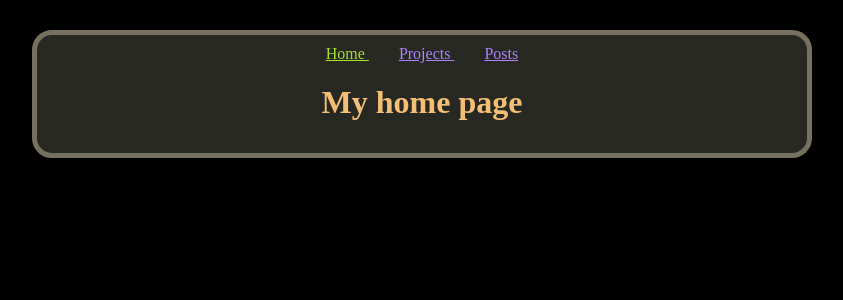
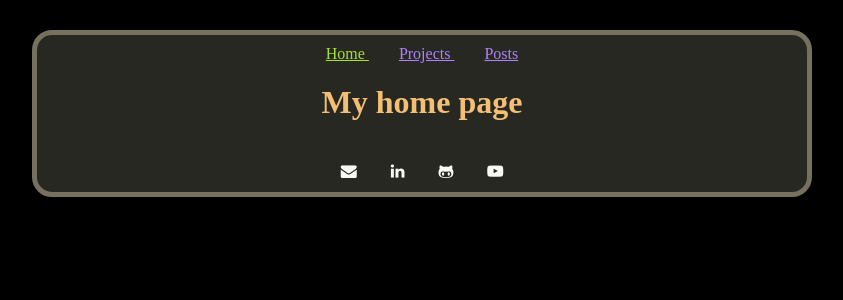
Before and after one commit to tristanbatchler/tbat.me, a Jekyll site: the page built from index.md, in a window 1280 px wide. Shown: the top 300 px of the page, without its empty margins (218-1061 px from the left). Built offline with Jekyll 4.4.1, drawn with Linux system fonts in a browser that asks for light colours; a script that is not in the unit is left out.

Commit message:
Footer with social links

```diff
--- /dev/null
+++ b/_includes/footer.html
@@ -0,0 +1,6 @@
+<div class="social">
+  <a href="mailto:me@tbat.ch" target="_blank" title="Email me at me@tbat.ch"><i class="icon-envelope"></i></a>
+  <a href="https://www.linkedin.com/in/tristanbatchler" target="_blank" title="Connect with me on LinkedIn"><i class="icon-linkedin"></i></a>
+  <a href="https://github.com/tristanbatchler" target="_blank" title="Find me on GitHub"><i class="icon-github-alt"></i></a>
+  <a href="https://www.youtube.com/channel/UCk16fwaXxD4JUkxzwFc8PQg" target="_blank" title="Find me on YouTube"><i class="icon-youtube-play"></i></a>
+</div>
--- a/_layouts/default.html
+++ b/_layouts/default.html
@@ -30,8 +30,14 @@
   </head>
   <body>
     <div id="content">
-      {% include navigation.html %}
+      <div id="header">
+        {% include header.html %}
+      </div>
       {{ content }}
+      <div id="footer">
+        {% include footer.html %}
+        <div id="final"></div>
+      </div>
     </div>
     <script>
       if (window.netlifyIdentity) {
--- /dev/null
+++ b/_sass/fonts.scss
@@ -0,0 +1,38 @@
+@font-face {
+    font-family: 'icomoon';
+    src:  url('/assets/fonts/icomoon.eot?hiwyyd');
+    src:  url('/assets/fonts/icomoon.eot?hiwyyd#iefix') format('embedded-opentype'),
+      url('/assets/fonts/icomoon.ttf?hiwyyd') format('truetype'),
+      url('/assets/fonts/icomoon.woff?hiwyyd') format('woff'),
+      url('/assets/fonts/icomoon.svg?hiwyyd#icomoon') format('svg');
+    font-weight: normal;
+    font-style: normal;
+    font-display: block;
+  }
+
+  [class^="icon-"], [class*=" icon-"] {
+    /* use !important to prevent issues with browser extensions that change fonts */
+    font-family: 'icomoon' !important;
+    font-style: normal;
+    font-weight: normal;
+    font-variant: normal;
+    text-transform: none;
+    line-height: 1;
+
+    /* Better Font Rendering =========== */
+    -webkit-font-smoothing: antialiased;
+    -moz-osx-font-smoothing: grayscale;
+  }
+
+  .icon-envelope:before {
+    content: "\f0e0";
+  }
+  .icon-linkedin:before {
+    content: "\f0e1";
+  }
+  .icon-github-alt:before {
+    content: "\f113";
+  }
+  .icon-youtube-play:before {
+    content: "\f16a";
+  }
--- a/_sass/main.scss
+++ b/_sass/main.scss
@@ -18,16 +18,6 @@ body {
     border-style: solid;
     border-width: 5px;
     border-color: $darkgray;
-
-    nav {
-        text-align: center;
-        a {
-            padding: 15px;
-            &.current {
-                color: $green;
-            }
-        }
-    }
 
     h1 {
         color: $yellow;
@@ -50,24 +40,32 @@ body {
     a {
         color: $magenta;
     }
+}
 
-    .footer {
-        h2 {
-            text-align: center;
-        }
-
-        ul {
-            list-style: none;
-
-            li {
-                float: left;
-                padding: 0 10px;
-            }
-        }
-
-        .final {
-            clear: left;
-            padding-bottom: 10px;
+#header {
+    display: flex;
+    justify-content: center;
+    nav a {
+        padding: 15px;
+        &.current {
+            color: $green;
         }
     }
 }
+
+
+#footer {
+    display: flex;
+    justify-content: center;
+    div.social a {
+        text-decoration: none;
+        color: $white;
+        padding: 15px;
+    }
+    padding-top: 20px;
+}
+
+#final {
+    clear: left;
+    padding-bottom: 10px;
+}
--- a/assets/css/styles.scss
+++ b/assets/css/styles.scss
@@ -1,3 +1,4 @@
 ---
 ---
+@import "fonts";
 @import "main";
```
Also changed, not shown: _includes/header.html (renamed from _includes/navigation.html), assets/fonts/icomoon.ttf (added), assets/fonts/icomoon.woff (added), 2 other files.
